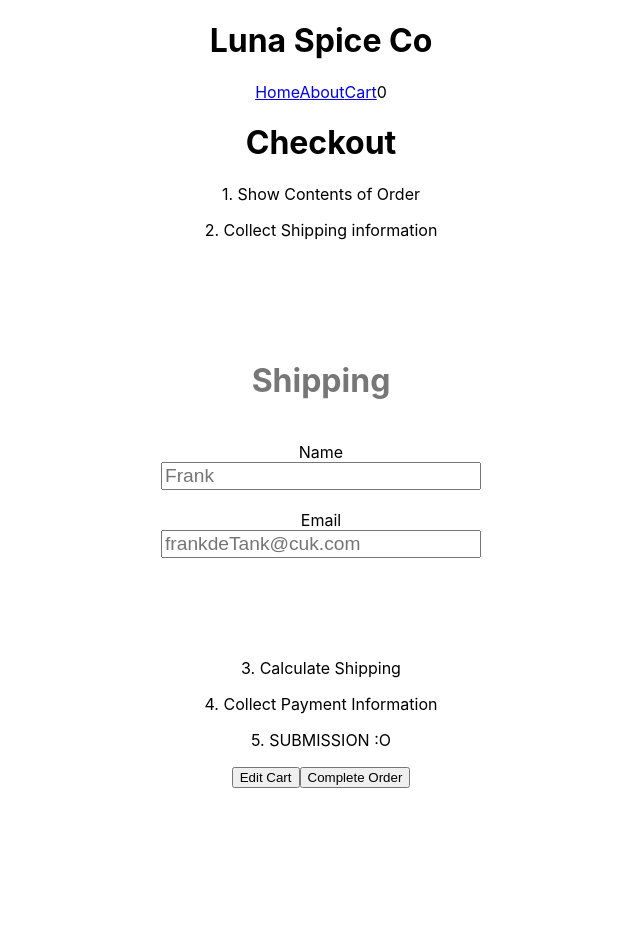
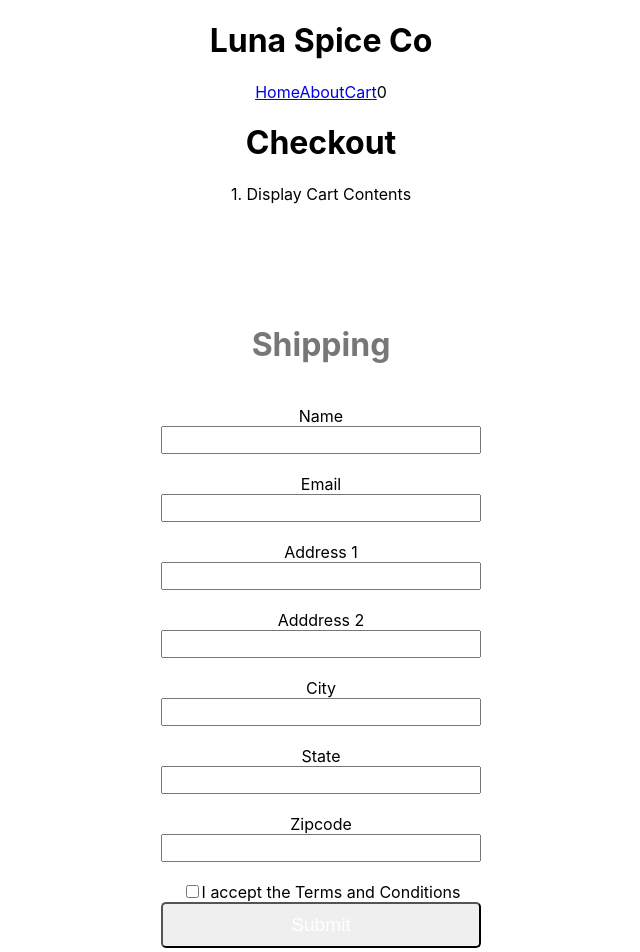
Before and after one commit to michaelchapa/lunaSpiceCo, a React (Create React App) app: page /checkout in a window 1280 px wide. Shown: the top 952 px of the page, without its empty margins (319-959 px from the left). Before the commit the page ends 800 px from the top, so only its background shows below. Built offline with nearby package versions, Linux system fonts and the light colour scheme.

Commit message:
Added all fields, need to expand the Terms & Conditions later.

```diff
--- a/src/components/Checkout.js
+++ b/src/components/Checkout.js
@@ -13,8 +13,7 @@ function Checkout({ history }) {
     return (
         <div>
             <h1>Checkout</h1>
-            <p>1. Show Contents of Order</p>
-            <p>2. Collect Shipping information</p>
+            <p>1. Display Cart Contents</p>
             <ShippingForm />
             <p>3. Calculate Shipping</p>
             <p>4. Collect Payment Information</p>
--- a/src/components/ShippingForm.js
+++ b/src/components/ShippingForm.js
@@ -84,9 +84,8 @@ function ShippingForm() {
                         .required('Required'),
                     zipcode: Yup.number()
                         .min(5, 'Must be 5 digits')
-                        .max(5, 'Must be 5 digits')
                         .required('Required'),
-                    accepted: Yup.boolean()
+                    acceptedTerms: Yup.boolean()
                         .oneOf([true], 'You must accept the Terms & Conditions')
                         .required('Required')
                 })}
@@ -102,8 +101,17 @@ function ShippingForm() {
                 {props => (
                     <Form>
                         <h1>Shipping</h1>
-                        <CustomTextInput label = "Name" name = "name" type = "text" placeholder = "Frank" />
-                        <CustomTextInput label = "Email" name = "email" type = "email" placeholder = "frankdeTank@cuk.com" />
+                        <CustomTextInput label = "Name" name = "name" type = "text" />
+                        <CustomTextInput label = "Email" name = "email" type = "email" />
+                        <CustomTextInput label = "Address 1" name = "address1" type = "text" />
+                        <CustomTextInput label = "Adddress 2" name = "address2" type = "text" />
+                        <CustomTextInput label = "City" name = "city" type = "text" />
+                        <CustomTextInput label = "State" name = "state" type = "text" />
+                        <CustomTextInput label = "Zipcode" name = "zipcode" type = "text" />
+                        <CustomCheckbox name = "acceptedTerms">
+                            I accept the Terms and Conditions
+                        </CustomCheckbox>
+                        <button type = "submit">{props.isSubmitting ? 'Loading...' : 'Submit'}</button>
                     </Form>
                 )}
 
```
Also changed, not shown: 1 other file (tests, documents, lock files or other folders).
